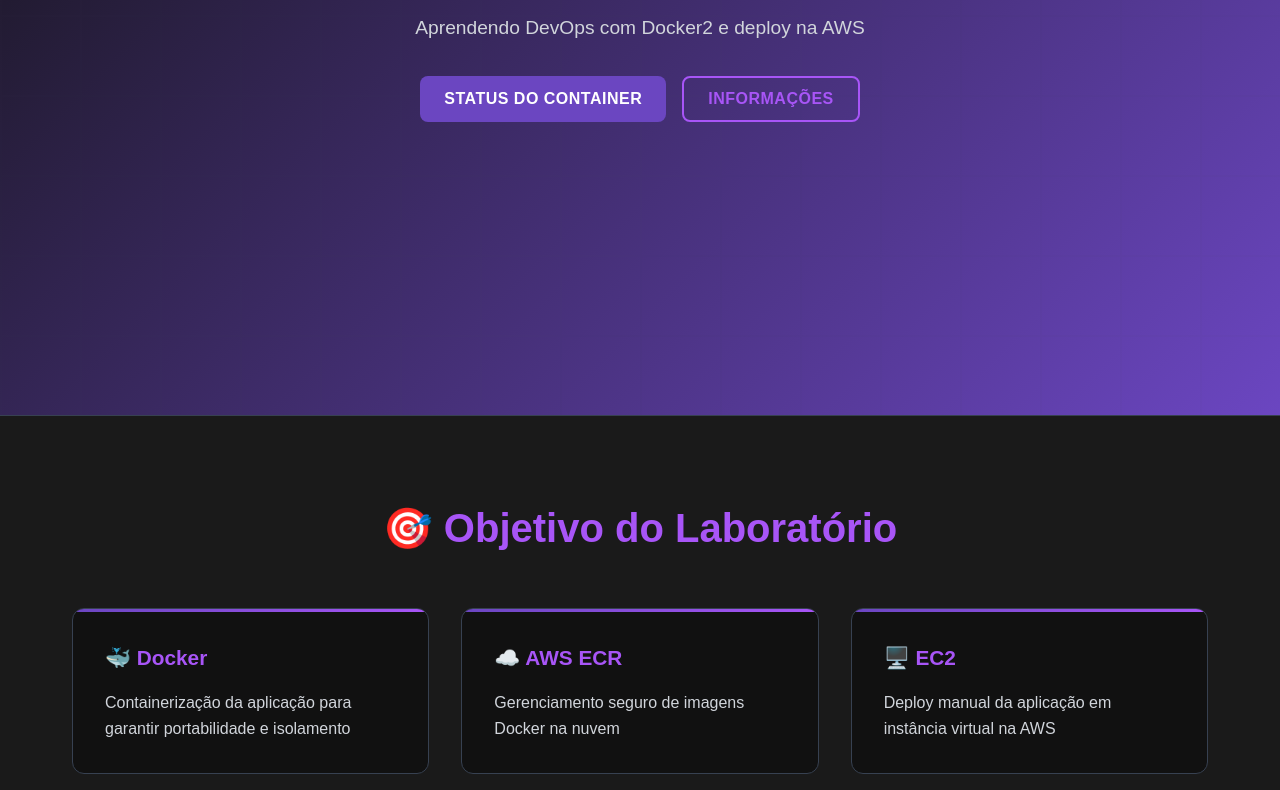
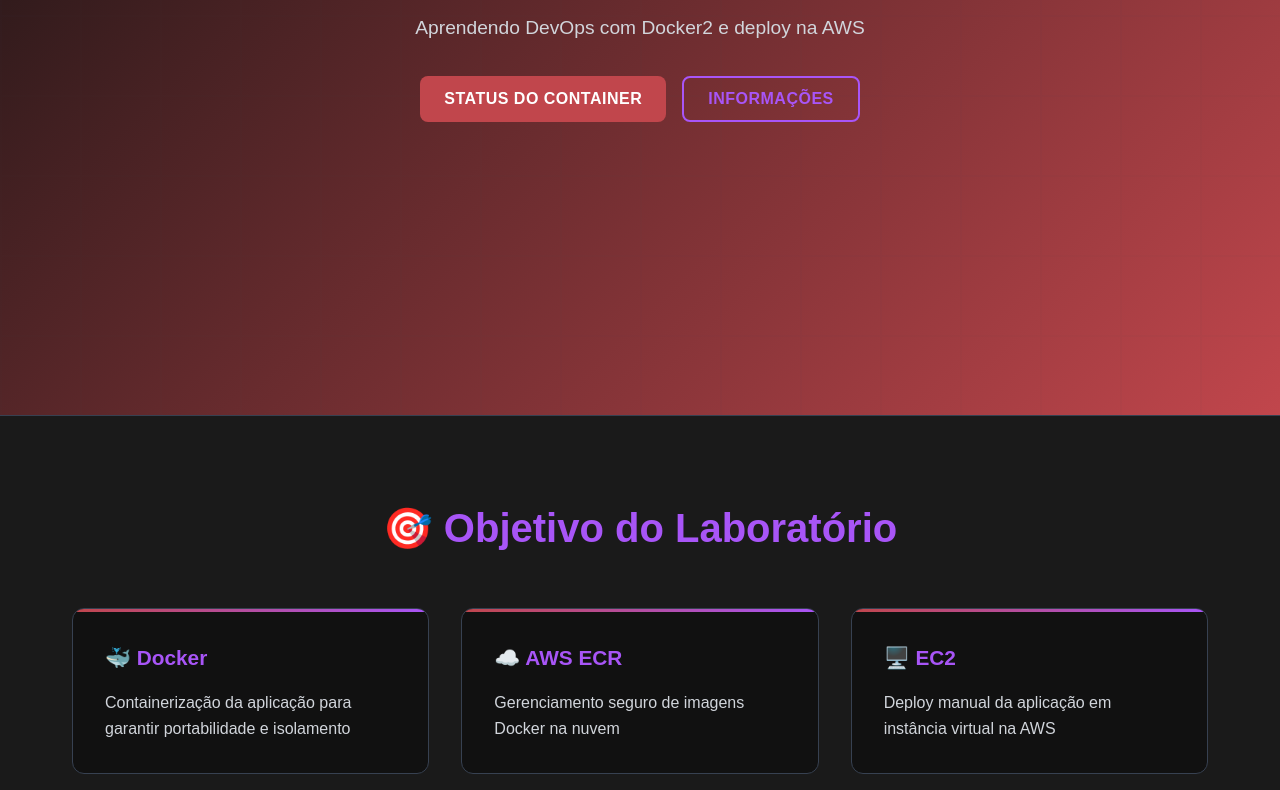
Before and after one commit to ElielDelfino/repositorio-app-guinho, a plain HTML site: page website/index.html in a window 1280 px wide. Shown: the part 385-1175 px from the top of the page. Drawn offline with Linux system fonts and the light colour scheme.

Commit message:
mudança de cor primária no css

```diff
--- a/website/css/style.css
+++ b/website/css/style.css
@@ -6,7 +6,7 @@
 }
 
 :root {
-    --primary-color: #6b46c1;      /* Roxo principal */
+    --primary-color: #c1464c;      /* Roxo principal */
     --secondary-color: #9333ea;     /* Roxo claro */
     --accent-color: #a855f7;        /* Roxo accent */
     --dark-bg: #1a1a1a;            /* Preto principal */
```
